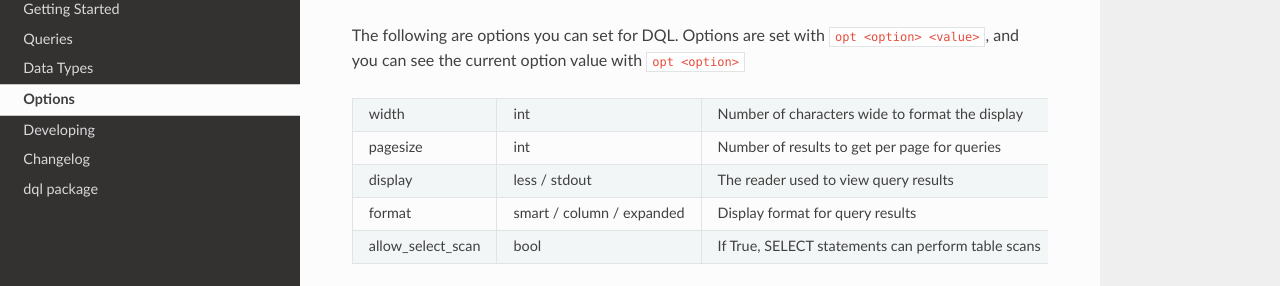
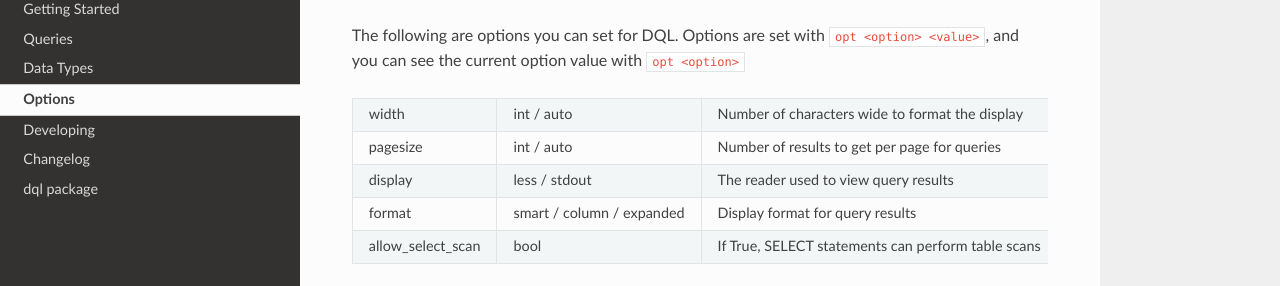
Before and after one commit to stevearc/dql, a Sphinx documentation site: the page built from doc/topics/options.rst, in a window 1280 px wide. Shown: the part 136-422 px from the top of the page. Built offline with Sphinx 7.4.7 and the Read the Docs theme 2.0.0, drawn with Linux system fonts in a browser that asks for light colours.

Commit message:
Update options docs

```diff
--- a/doc/topics/options.rst
+++ b/doc/topics/options.rst
@@ -7,9 +7,9 @@
 <option>``
 
 +-------------------+---------------------------+-----------------------------------------------------+
-|             width | int                       | Number of characters wide to format the display     |
+|             width | int / auto                | Number of characters wide to format the display     |
 +-------------------+---------------------------+-----------------------------------------------------+
-|          pagesize | int                       | Number of results to get per page for queries       |
+|          pagesize | int / auto                | Number of results to get per page for queries       |
 +-------------------+---------------------------+-----------------------------------------------------+
 |           display | less / stdout             | The reader used to view query results               |
 +-------------------+---------------------------+-----------------------------------------------------+
```
